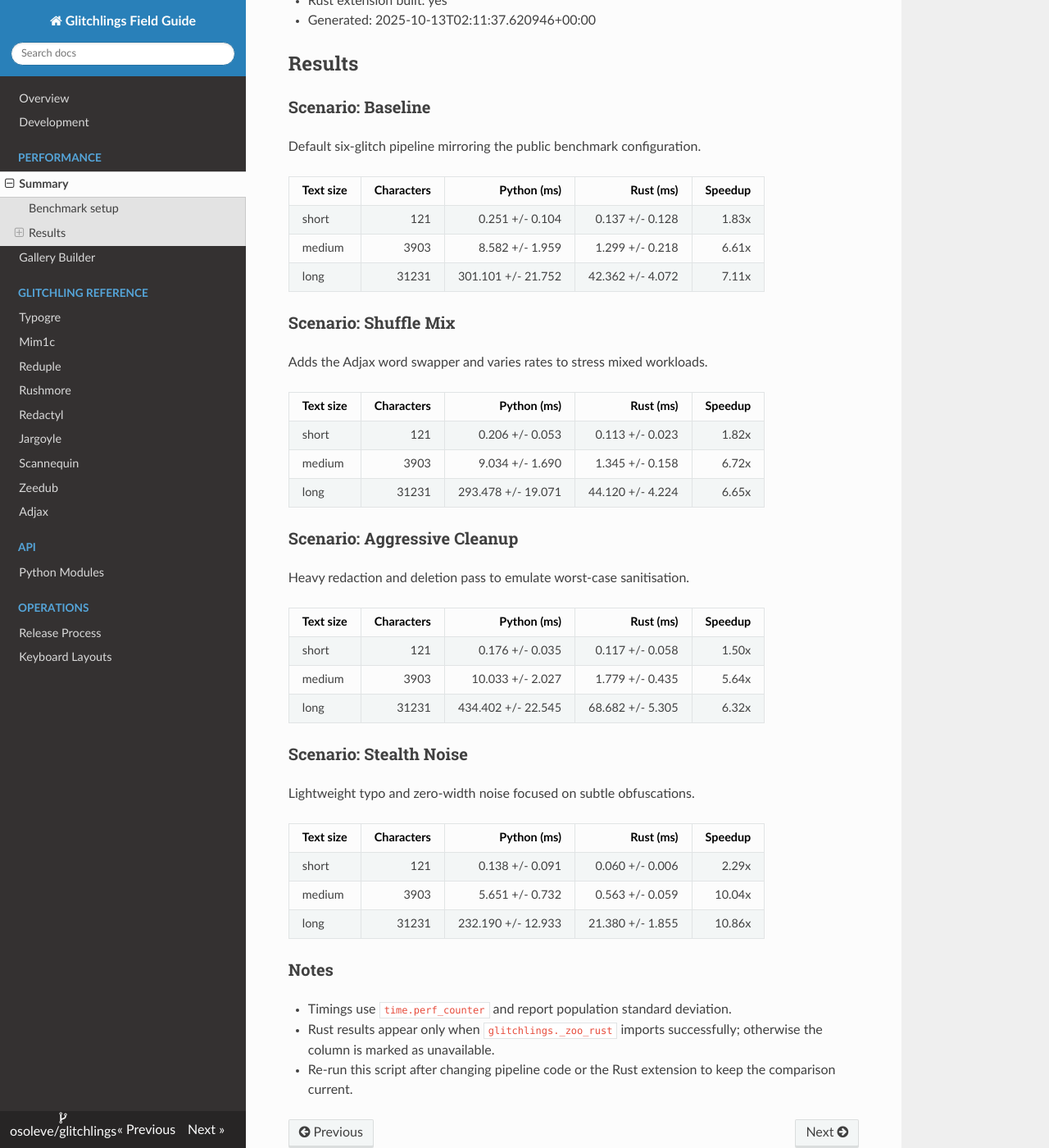
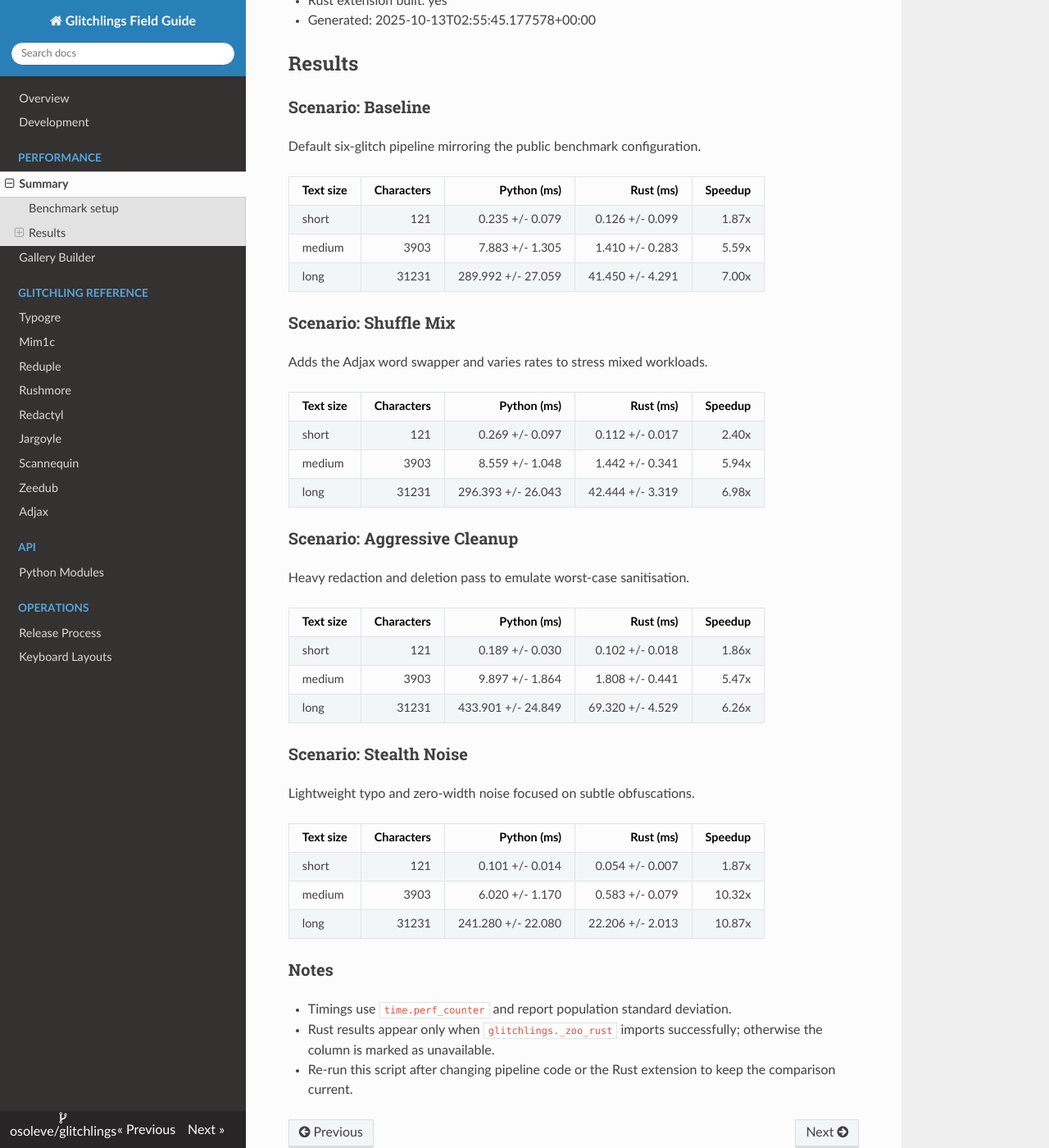
Before and after one commit to osoleve/glitchlings, an MkDocs documentation site: the page built from docs/performance-comparison.md, in a window 1280 px wide and 1400 px high, scrolled down 397 px. Shown: the whole window at 82% size. Built offline with MkDocs 1.6.1, drawn with Linux system fonts in a browser that asks for light colours; nearby versions of some CDN libraries.

```diff
--- a/docs/performance-comparison.md
+++ b/docs/performance-comparison.md
@@ -8,7 +8,7 @@
 - Python: 3.12.3 (CPython)
 - Platform: Windows 11 [AMD64]
 - Rust extension built: yes
-- Generated: 2025-10-13T02:11:37.620946+00:00
+- Generated: 2025-10-13T02:55:45.177578+00:00
 
 ## Results
 
@@ -18,9 +18,9 @@
 
 | Text size | Characters | Python (ms) | Rust (ms) | Speedup |
 | --- | ---: | ---: | ---: | ---: |
-| short | 121 | 0.251 +/- 0.104 | 0.137 +/- 0.128 | 1.83x |
-| medium | 3903 | 8.582 +/- 1.959 | 1.299 +/- 0.218 | 6.61x |
-| long | 31231 | 301.101 +/- 21.752 | 42.362 +/- 4.072 | 7.11x |
+| short | 121 | 0.235 +/- 0.079 | 0.126 +/- 0.099 | 1.87x |
+| medium | 3903 | 7.883 +/- 1.305 | 1.410 +/- 0.283 | 5.59x |
+| long | 31231 | 289.992 +/- 27.059 | 41.450 +/- 4.291 | 7.00x |
 
 ### Scenario: Shuffle Mix
 
@@ -28,9 +28,9 @@
 
 | Text size | Characters | Python (ms) | Rust (ms) | Speedup |
 | --- | ---: | ---: | ---: | ---: |
-| short | 121 | 0.206 +/- 0.053 | 0.113 +/- 0.023 | 1.82x |
-| medium | 3903 | 9.034 +/- 1.690 | 1.345 +/- 0.158 | 6.72x |
-| long | 31231 | 293.478 +/- 19.071 | 44.120 +/- 4.224 | 6.65x |
+| short | 121 | 0.269 +/- 0.097 | 0.112 +/- 0.017 | 2.40x |
+| medium | 3903 | 8.559 +/- 1.048 | 1.442 +/- 0.341 | 5.94x |
+| long | 31231 | 296.393 +/- 26.043 | 42.444 +/- 3.319 | 6.98x |
 
 ### Scenario: Aggressive Cleanup
 
@@ -38,9 +38,9 @@
 
 | Text size | Characters | Python (ms) | Rust (ms) | Speedup |
 | --- | ---: | ---: | ---: | ---: |
-| short | 121 | 0.176 +/- 0.035 | 0.117 +/- 0.058 | 1.50x |
-| medium | 3903 | 10.033 +/- 2.027 | 1.779 +/- 0.435 | 5.64x |
-| long | 31231 | 434.402 +/- 22.545 | 68.682 +/- 5.305 | 6.32x |
+| short | 121 | 0.189 +/- 0.030 | 0.102 +/- 0.018 | 1.86x |
+| medium | 3903 | 9.897 +/- 1.864 | 1.808 +/- 0.441 | 5.47x |
+| long | 31231 | 433.901 +/- 24.849 | 69.320 +/- 4.529 | 6.26x |
 
 ### Scenario: Stealth Noise
 
@@ -48,9 +48,9 @@
 
 | Text size | Characters | Python (ms) | Rust (ms) | Speedup |
 | --- | ---: | ---: | ---: | ---: |
-| short | 121 | 0.138 +/- 0.091 | 0.060 +/- 0.006 | 2.29x |
-| medium | 3903 | 5.651 +/- 0.732 | 0.563 +/- 0.059 | 10.04x |
-| long | 31231 | 232.190 +/- 12.933 | 21.380 +/- 1.855 | 10.86x |
+| short | 121 | 0.101 +/- 0.014 | 0.054 +/- 0.007 | 1.87x |
+| medium | 3903 | 6.020 +/- 1.170 | 0.583 +/- 0.079 | 10.32x |
+| long | 31231 | 241.280 +/- 22.080 | 22.206 +/- 2.013 | 10.87x |
 
 
 ### Notes
--- a/pyproject.toml
+++ b/pyproject.toml
@@ -1,6 +1,6 @@
 [project]
 name = "glitchlings"
-version = "0.4.1"
+version = "0.4.2"
 description = "Monsters for your language games."
 readme = "README.md"
 requires-python = ">=3.10"
```
Also changed, not shown: 2 other files.
